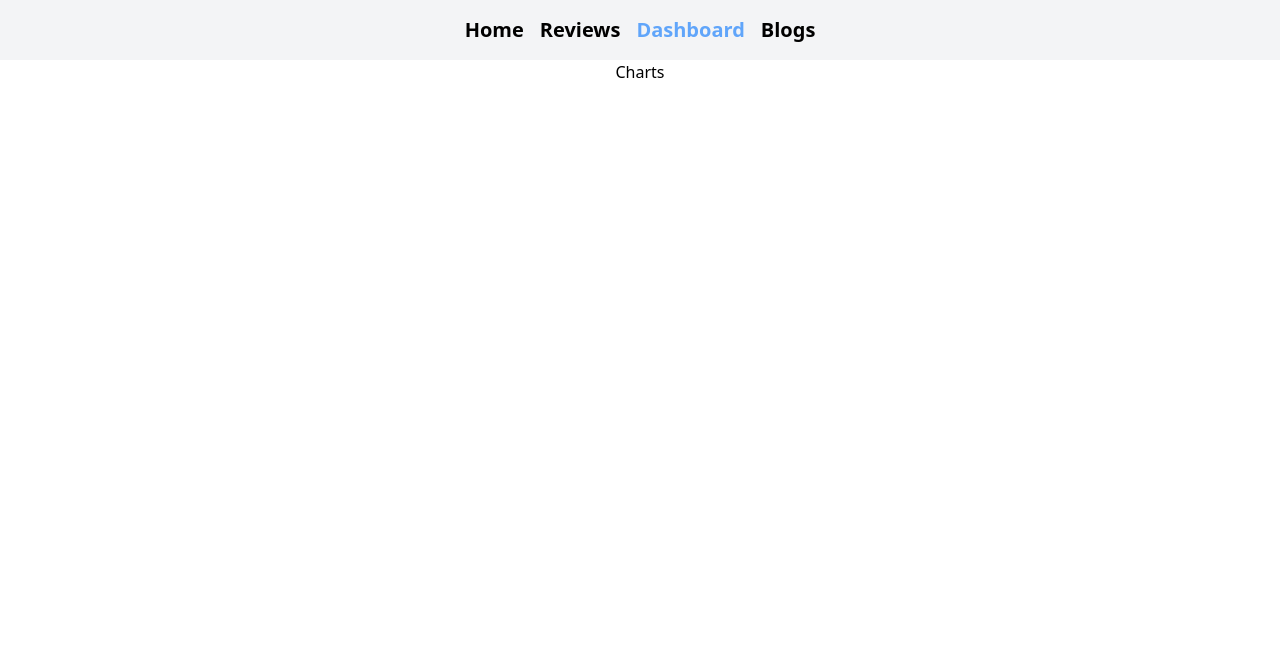
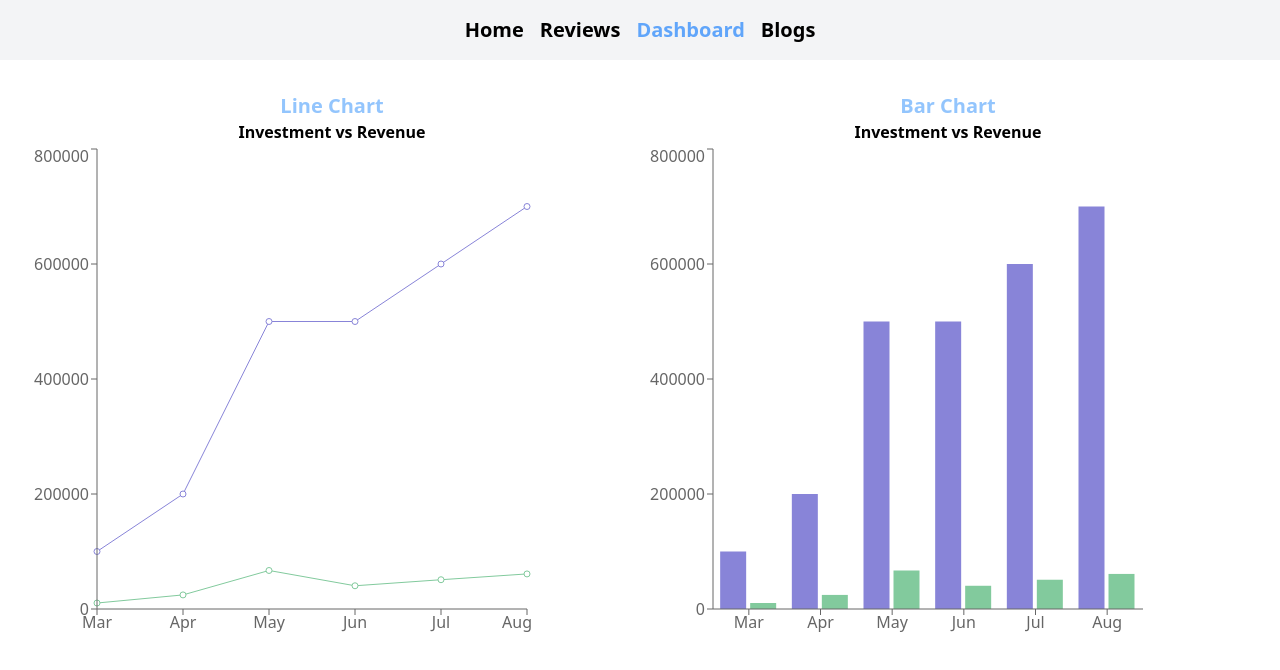
Before and after one commit to shahedyousuf/watch-analysis, a React (Create React App) app: page /dashboard in a window 1280 px wide. Shown: the top 670 px of the page. Built offline with nearby package versions, Linux system fonts and the light colour scheme.

Commit message:
charts added

```diff
--- a/src/Components/Blogs/Blogs.js
+++ b/src/Components/Blogs/Blogs.js
@@ -3,7 +3,7 @@ import './Blogs.css'
 
 const Blogs = () => {
     return (
-        <div className='grid grid-cols-3 gap-4 questions bg-blue-50 p-4 m-4'>
+        <div className='grid grid-col-1 md:grid-cols-3 gap-4 questions bg-blue-50 p-4 m-4'>
             <div>
                 <h2>What is Context API?</h2>
                 <p>Context API allows us to pass data.
--- /dev/null
+++ b/src/Components/Charts/Barchart.js
@@ -0,0 +1,58 @@
+import React from 'react';
+import { Bar, BarChart, Tooltip, XAxis, YAxis } from 'recharts';
+
+const Barchart = () => {
+    const data = [
+        {
+            "month": "Mar",
+            "investment": 100000,
+            "sell": 241,
+            "revenue": 10401
+        },
+        {
+            "month": "Apr",
+            "investment": 200000,
+            "sell": 423,
+            "revenue": 24500
+        },
+        {
+            "month": "May",
+            "investment": 500000,
+            "sell": 726,
+            "revenue": 67010
+        },
+        {
+            "month": "Jun",
+            "investment": 500000,
+            "sell": 529,
+            "revenue": 40405
+        },
+        {
+            "month": "Jul",
+            "investment": 600000,
+            "sell": 601,
+            "revenue": 50900
+        },
+        {
+            "month": "Aug",
+            "investment": 700000,
+            "sell": 670,
+            "revenue": 61000
+        }
+    ]
+    return (
+        <div>
+            <h2 className='text-xl font-bold text-blue-300'>Bar Chart</h2>
+            <p className='font-semibold'>Investment vs Revenue</p>
+            <BarChart width={500} height={500} data={data}>
+                <Bar dataKey={'investment'} fill="#8884d8"></Bar>
+                <Bar dataKey={'revenue'} fill="#82ca9d"></Bar>
+                <XAxis dataKey='month'></XAxis>
+                <YAxis></YAxis>
+                <Tooltip></Tooltip>
+            </BarChart>
+        </div>
+    );
+};
+
+export default Barchart;
--- /dev/null
+++ b/src/Components/Charts/Linechart.js
@@ -0,0 +1,58 @@
+import React from 'react';
+import { Line, LineChart, Tooltip, XAxis, YAxis } from 'recharts';
+
+const Linechart = () => {
+    const data = [
+        {
+            "month": "Mar",
+            "investment": 100000,
+            "sell": 241,
+            "revenue": 10401
+        },
+        {
+            "month": "Apr",
+            "investment": 200000,
+            "sell": 423,
+            "revenue": 24500
+        },
+        {
+            "month": "May",
+            "investment": 500000,
+            "sell": 726,
+            "revenue": 67010
+        },
+        {
+            "month": "Jun",
+            "investment": 500000,
+            "sell": 529,
+            "revenue": 40405
+        },
+        {
+            "month": "Jul",
+            "investment": 600000,
+            "sell": 601,
+            "revenue": 50900
+        },
+        {
+            "month": "Aug",
+            "investment": 700000,
+            "sell": 670,
+            "revenue": 61000
+        }
+    ]
+    return (
+        <div>
+            <h2 className='text-xl font-bold text-blue-300'>Line Chart</h2>
+            <p className='font-semibold'>Investment vs Revenue</p>
+            <LineChart width={500} height={500} data={data}>
+                <Line dataKey={'investment'} stroke="#8884d8"></Line>
+                <Line dataKey={'revenue'} stroke="#82ca9d"></Line>
+                <XAxis dataKey='month'></XAxis>
+                <YAxis></YAxis>
+                <Tooltip></Tooltip>
+            </LineChart>
+        </div>
+    );
+};
+
+export default Linechart;
--- a/src/Components/Dashboard/Dashboard.js
+++ b/src/Components/Dashboard/Dashboard.js
@@ -1,9 +1,13 @@
 import React from 'react';
+import Barchart from '../Charts/Barchart';
+import Linechart from '../Charts/Linechart';
 
 const Dashboard = () => {
+
     return (
-        <div>
-            <h2>Charts</h2>
+        <div className='grid grid-cols-1 md:grid-cols-1 lg:grid-cols-2 gap-4 p-4 m-4'>
+            <Linechart></Linechart>
+            <Barchart></Barchart>
         </div>
     );
 };
```
